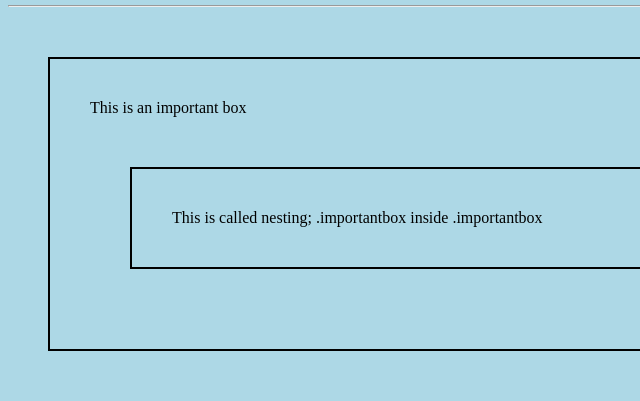
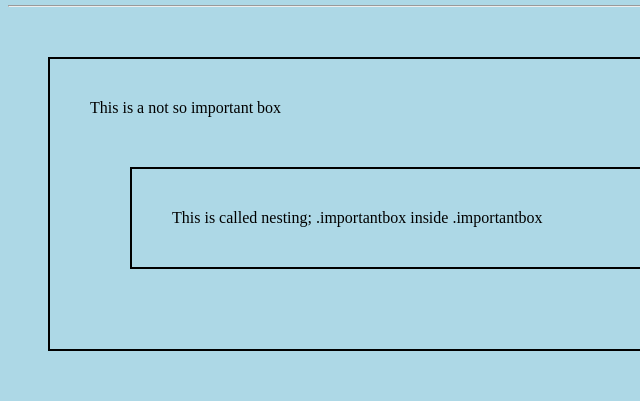
Before and after one commit to jensgruen/web-basics, a plain HTML site: page index.html in a window 1280 px wide. Shown: the part 503-904 px from the top of the page, 0-640 px from the left. Drawn offline with Linux system fonts and the light colour scheme.

Commit message:
updating index.html

```diff
--- a/index.html
+++ b/index.html
@@ -28,7 +28,7 @@
 <hr title="Secret message">
 
 <main class="importantbox">
-    This is an important box
+    This is a not so important box
     <div class="importantbox">
         This is called nesting; .importantbox inside .importantbox
 
@@ -36,7 +36,7 @@
 </main>
 
 <!-- Remember when we talked about request-response-->
-<!-- This form will send a GIT request-->
+<!-- This form will send a GET request-->
 
 <form action="https://ddh.gg" method="get" class="importantbox">
     <input name="q" placeholder="Input search string">
```
